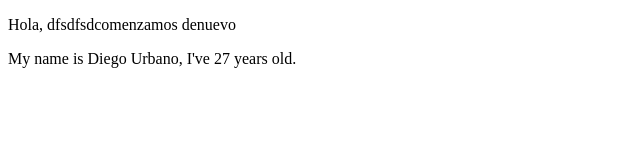
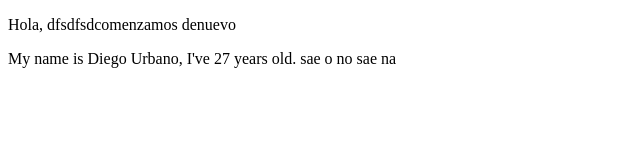
Before and after one commit to durbanog/proyecto1, a plain HTML site: page index.html in a window 1280 px wide. Shown: the full height of the page, 0-640 px from the left. Drawn offline with Linux system fonts and the light colour scheme.

Commit message:
saeonosae
por que yes

```diff
--- a/index.html
+++ b/index.html
@@ -13,6 +13,7 @@
 
     <p>
 	My name is Diego Urbano, I've 27 years old.
+	    sae o no sae na
     <p/>
 </body>
 </html>
```
